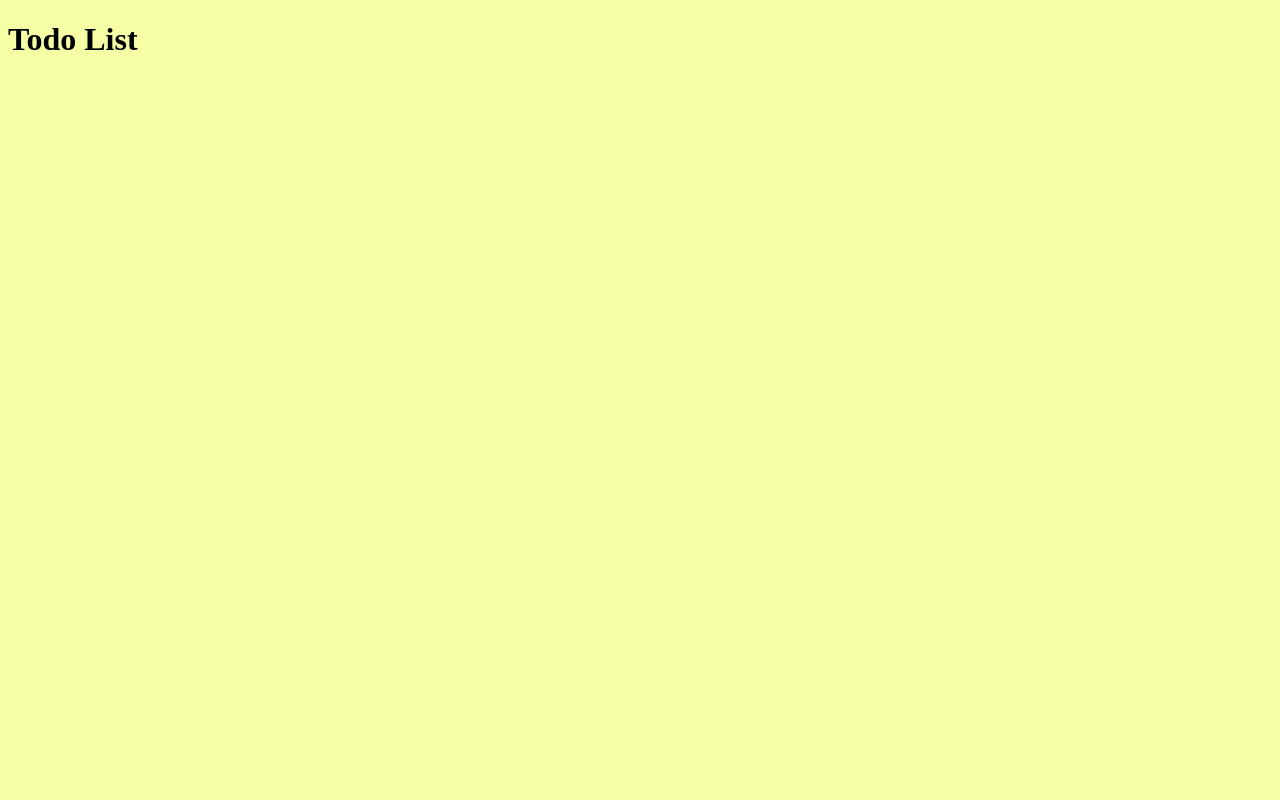
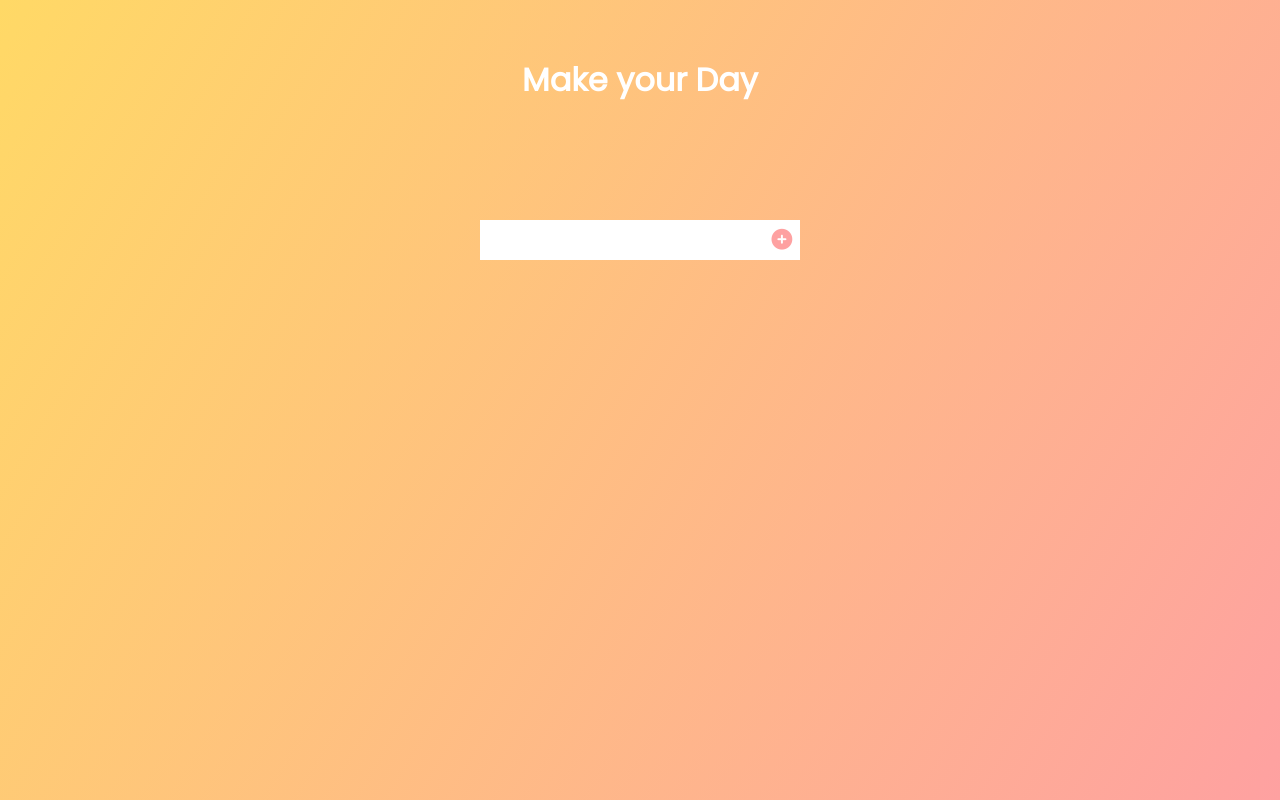
Before and after one commit to Mrinmax/Vanila-JS-todo, a plain HTML site: page index.html in a window 1280 px wide. Drawn offline with Linux system fonts and the light colour scheme.

Commit message:
css done

```diff
--- a/index.html
+++ b/index.html
@@ -4,10 +4,36 @@
     <meta charset="UTF-8" />
     <meta http-equiv="X-UA-Compatible" content="IE=edge" />
     <meta name="viewport" content="width=device-width, initial-scale=1.0" />
+    <link rel="preconnect" href="https://fonts.googleapis.com" />
+    <link
+      href="https://fonts.googleapis.com/css2?family=Poppins&display=swap"
+      rel="stylesheet"
+    />
+    <link
+      rel="stylesheet"
+      href="https://cdnjs.cloudflare.com/ajax/libs/font-awesome/6.4.0/css/all.min.css"
+      integrity="sha512-iecdLmaskl7CVkqkXNQ/ZH/XLlvWZOJyj7Yy7tcenmpD1ypASozpmT/E0iPtmFIB46ZmdtAc9eNBvH0H/ZpiBw=="
+      crossorigin="anonymous"
+      referrerpolicy="no-referrer"
+    />
+    <link rel="stylesheet" href="style.css" />
     <title>Todo List</title>
-    <link rel="stylesheet" href="style.css" />
   </head>
   <body>
-    <h1>Todo List</h1>
+    <header>
+      <h1>Make your Day</h1>
+    </header>
+
+    <form action="">
+      <input type="text" class="" todo-input />
+      <button class="" todo-button type="submit">
+        <i class="fa-sharp fa-solid fa-circle-plus"></i>
+      </button>
+    </form>
+
+    <div class="todo-container">
+      <ul class="todo-list"></ul>
+    </div>
+    <script src="app.js"></script>
   </body>
 </html>
--- a/style.css
+++ b/style.css
@@ -1,3 +1,41 @@
 * {
-  background-color: #f6ffa6;
+  margin: 0px;
+  padding: 0px;
+  box-sizing: border-box;
 }
+
+body {
+  background-image: linear-gradient(120deg, #ffd966, #fea1a1);
+  color: white;
+  font-family: "poppins", sans-serif;
+  min-height: 100vh;
+}
+
+header,
+form {
+  min-height: 20vh;
+  display: flex;
+  justify-content: center;
+  align-items: center;
+}
+
+form input,
+form button {
+  padding: 0.5rem;
+  font-size: 1.3rem;
+  border: none;
+  outline: none;
+  background: white;
+}
+
+form button {
+  color: #fea1a1;
+  background: white;
+  cursor: pointer;
+  transition: all 0.3s ease;
+}
+
+form button:hover {
+  background: #fea1a1;
+  color: white;
+}
```
